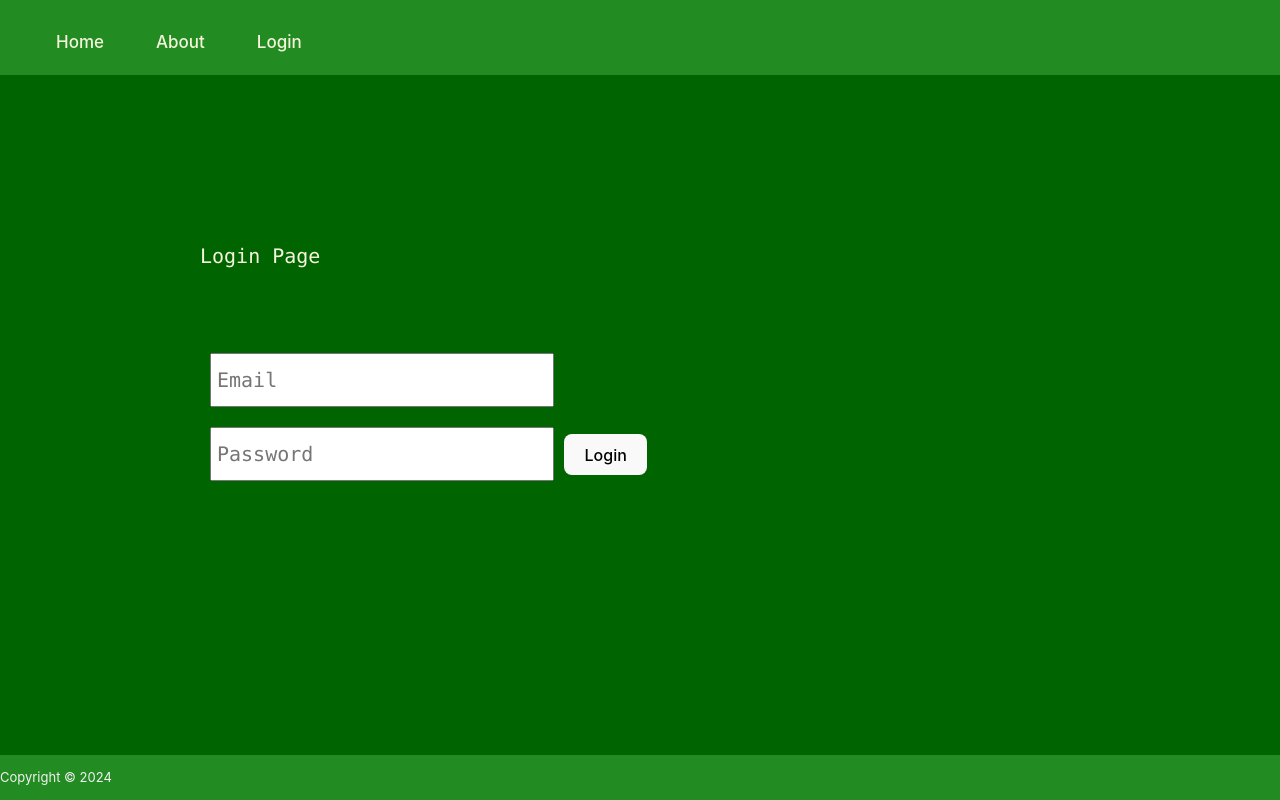
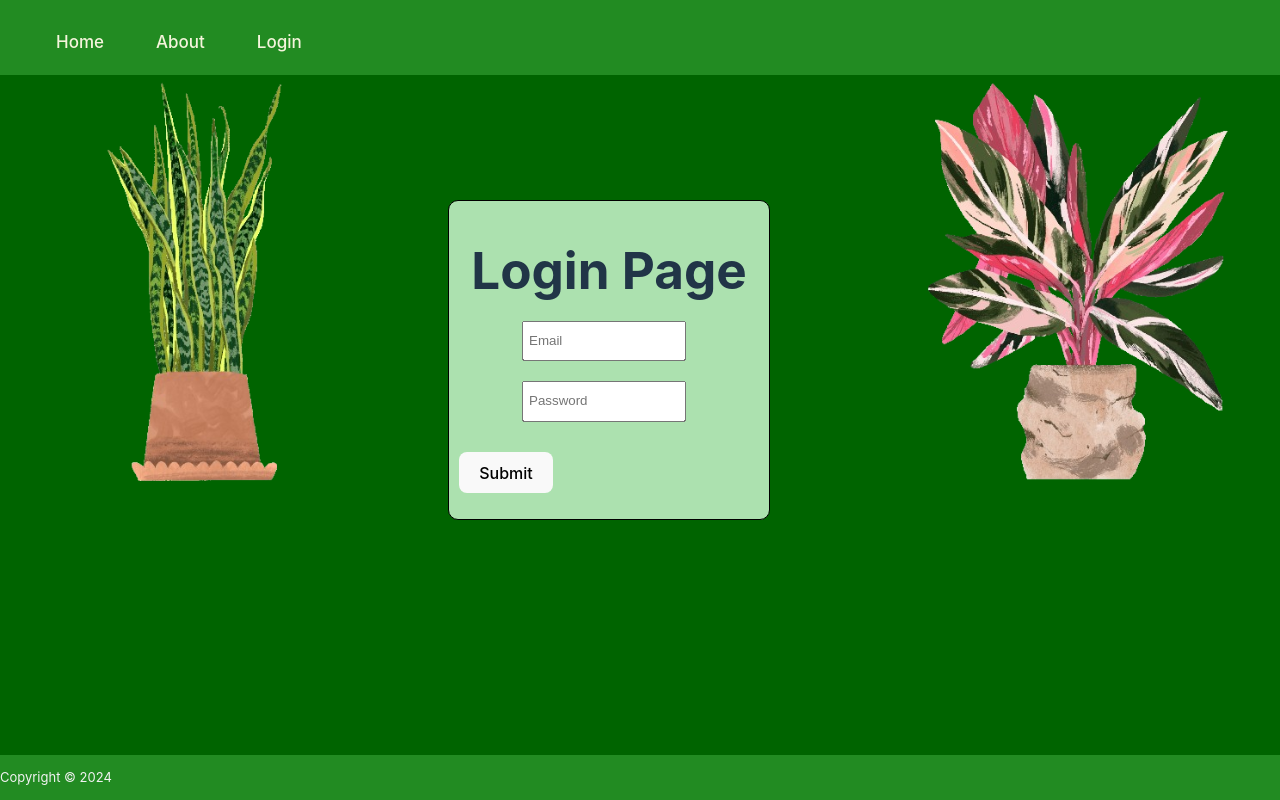
Before and after one commit to AmyRoys/LooseyGoosey, a React (Vite) app: page /login in a window 1280 px wide. Built offline with nearby package versions, Linux system fonts and the light colour scheme.

Commit message:
Update login and content files

```diff
--- a/src/components/Login.tsx
+++ b/src/components/Login.tsx
@@ -1,5 +1,7 @@
 import React, { useState } from 'react';
 import '../styles/Login.css';
+import plant2 from '../assets/plant2.png';
+import plant3 from '../assets/plant3.png';
 
 const Login: React.FC = () => {
     const [email, setEmail] = useState('');
@@ -17,13 +19,28 @@ const handleSubmit = (e: React.FormEvent) => {
 
 return(
     <div className='container'>
-        <h2 className='text-content'>Login Page</h2>
+        <div className='login-box'>
+            <div className = 'container-input'>
+                <h1 className='text-login'>Login Page</h1>
+
                 <form onSubmit={handleSubmit}>
+                    <div>
                     <input type="email" value={email} onChange={e => setEmail(e.target.value)} placeholder="Email" required className='text-box'/>
                     <input type="password" value={password} onChange={e => setPassword(e.target.value)} placeholder="Password" required className='text-box' />
-            <button type="submit">Login</button>
+                    </div>
+                    <div>
+                    <button type="submit">Submit</button>
+                    </div>
                 </form>
-        <p className='text-content'>{message}</p>
+            <p className='message'>{message}</p>
+            </div>
+        </div>
+        <div>
+            <img src={plant2} alt='plant2' className='plant2'/>
+        </div>
+        <div>
+            <img src={plant3} alt='plant3' className='plant3'/>
+        </div>
     </div>
 )
 }
--- a/src/styles/Content.css
+++ b/src/styles/Content.css
@@ -2,15 +2,6 @@
   display:flex;
 }
 
-.text-content{
-  color:#f5f5dc;
-  text-align: left;
-  line-height: 2.0;
-  flex: 1;
-  font: 500 20px/2.0 "Lucita Console", Monaco, monospace;
-  padding: 50px;
-  width: 100%;
-}
 .line1 {
   position: absolute;
   top: 100px; /* Adjust this value as needed */
--- a/src/styles/Login.css
+++ b/src/styles/Login.css
@@ -1,24 +1,57 @@
-.container{
+.container {
     display: flex;
-    flex-direction: column;
     justify-content: center;
     align-items: center;
     height: 100vh;
-    padding: 200px;
-    box-sizing: border-box;
+    margin: 0;
+    padding: 0;
+
 }
 
-.text-content{
-    color:#f5f5dc ;
-    font: 500 100px/2.0 "Lucita Console", Monaco, monospace;
+.login-box {
+    border: 1px solid #000;
+    padding: 10px;
+    background-color: #ACE1AF;
+    width: 300px;
+    border-radius: 10px;
+    top:25%;
+    left: 35%;
+    position: absolute;
+}
+.container-input {
+    display: block;
+    margin-bottom: 10px;
 }
 
+.text-login{
+    text-align: center;
+}
 
 .text-box{
     padding: 5px;
     width: 50%;
     text-align: left;
     line-height: 2.0;
-    font: 500 20px/2.0 "Lucita Console", Monaco, monospace;
     margin: 10px;
+    position: relative;
+    top: 50%; /* Position the text box in the middle of the container vertically */
+    left: 45%; /* Position the text box in the middle of the container horizontally */
+    transform: translate(-50%, -50%);
 }
+
+
+.plant2{
+    position: absolute;
+    right: 0;
+    top: 50px;
+    width: 400px;
+    height: auto;
+  }
+
+.plant3{
+    position: absolute;
+    left: 0;
+    top: 50px;
+    width: 400px;
+    height: auto;
+}
```
Lines whose indentation alone changed are shown as unchanged.
